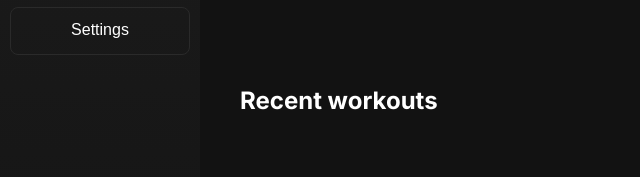
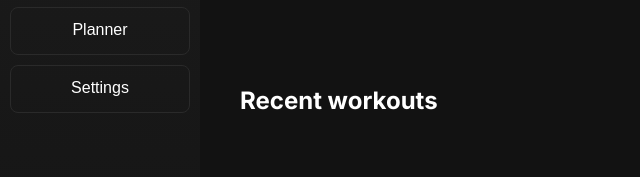
Before and after one commit to M1chU02/WorkoutLogger, an Electron app: page renderer/index.html in a window 1280 px wide. Shown: the part 314-491 px from the top of the page, 0-640 px from the left. Drawn offline with Linux system fonts and the light colour scheme.

Commit message:
Added planner view

```diff
--- a/renderer/index.html
+++ b/renderer/index.html
@@ -13,6 +13,7 @@
         <button class="sidebarBtn" data-view="log">Log Workout</button>
         <button class="sidebarBtn" data-view="activities">Activities</button>
         <button class="sidebarBtn" data-view="analyze">Analyze</button>
+        <button class="sidebarBtn" data-view="planner">Planner</button>
         <button class="sidebarBtn" data-view="settings">Settings</button>
       </div>
     </div>
```
Also changed, not shown: renderer/views/planner/planner.html (added, +1 -0 lines), renderer/views/planner/script.js (added), renderer/views/planner/style.css (added).
